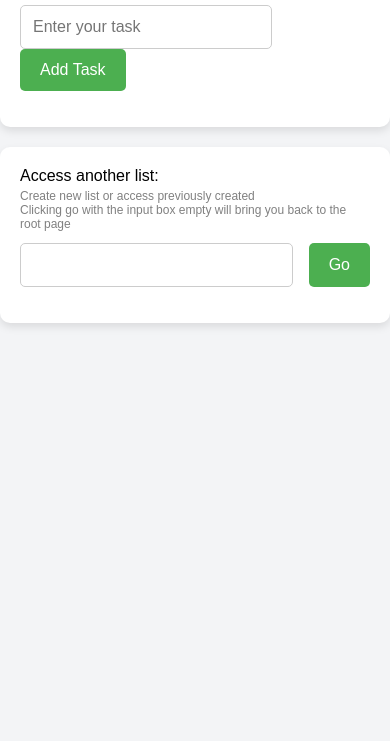
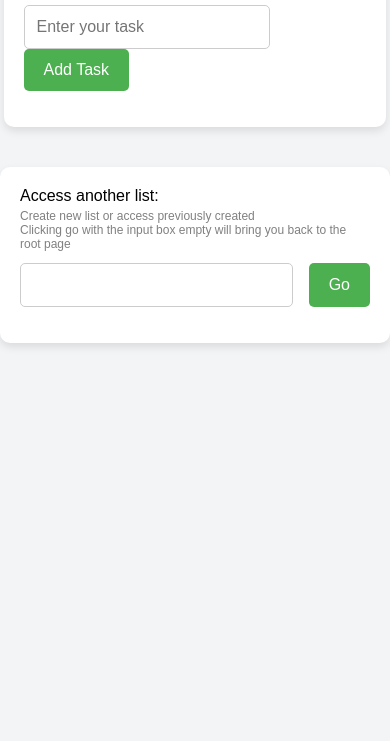
Before and after one commit to LuizGuerra/todo, a plain HTML site: page index.html in a window 390 px wide. Shown: the part 103-844 px from the top of the page. Drawn offline with Linux system fonts and the light colour scheme.

Commit message:
fixed a bug in dark mode and new layout for desktop/mobile

```diff
--- a/index.html
+++ b/index.html
@@ -10,14 +10,16 @@
 
 <body>
 
-  <div id="todo-container">
+  <div class="platform-grid">
+
+    <div class="first-div" id="todo-container">
       <h2>To-Do App</h2>
       <input class="todo-input-input" type="text" id="todo-input" placeholder="Enter your task">
       <button onclick="addTodo()">Add Task</button>
       <ul id="todo-list"></ul>
     </div>
 
-  <div id="todo-container">
+    <div class="second-div" id="todo-container">
       <form id="parameterForm">
         <label for="paramInput">Access another list:</label>
         <p style="font-weight: 100;font-size: 12px; color: gray;padding: 4px 0 0 0;margin: 0;">Create new list or access previously created</label>
@@ -30,6 +32,9 @@
       <ul class="urlListStyle" id="urlList"></ul>
     </div>
 
+
+  </div>
+
   <script src="script.js"> </script>
 
 </body>
--- a/styles.css
+++ b/styles.css
@@ -135,6 +135,26 @@ div form div input[type="text"] {
     cursor: pointer;
 }
 
+ul li a {
+    color: #272727;
+    text-decoration: none;
+}
+
+.platform-grid {
+    margin: 0 auto;
+    max-width: 900px;
+
+    display: flex;
+    justify-content: center;
+    align-items: top;
+}
+
+@media (max-width: 900px) {
+    .platform-grid {
+        flex-direction: column;
+    }
+}
+
 @media (prefers-color-scheme: dark) {
     body {
         background-color: #121212;
@@ -144,10 +164,7 @@ div form div input[type="text"] {
         background-color: #333;
         color: #fff;
     }
-    h2 {
-        color: #fff;
-    }
-    .task {
+    h2, ul li a, .task {
         color: #fff;
     }
     input[type="text"] {
```
Lines whose indentation alone changed are shown as unchanged.
